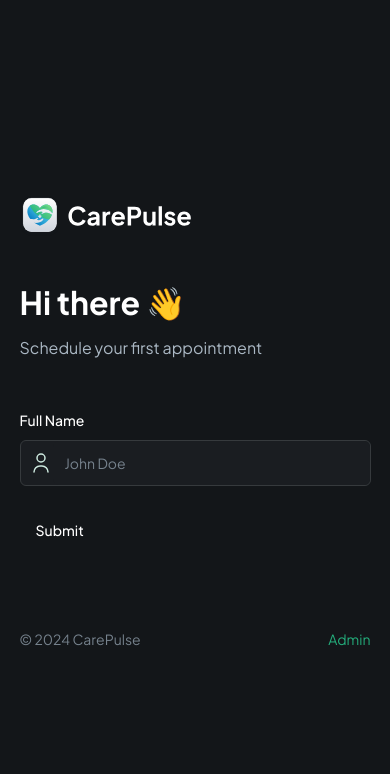
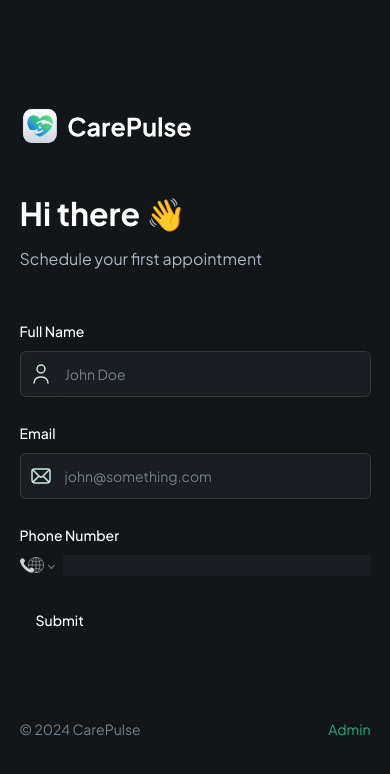
Before and after one commit to anyars-encarta/care-pulse, a Next.js app: page / in a window 390 px wide. Shown: the top 774 px of the page. Built offline with nearby package versions, Linux system fonts and the light colour scheme.

Commit message:
react-phone-number-input

```diff
--- a/components/CustomFormField.tsx
+++ b/components/CustomFormField.tsx
@@ -13,6 +13,8 @@ import { Input } from "@/components/ui/input"
 import { Control } from "react-hook-form";
 import { FormFieldType } from "./forms/PatientForm";
 import Image from "next/image";
+import 'react-phone-number-input/style.css'
+import PhoneInput from 'react-phone-number-input';
 
 interface CustomProps {
     control: Control<any>,
@@ -54,6 +56,14 @@ const RenderField = ({ field, props }: { field: any; props: CustomProps }) => {
                     </FormControl>
                 </div>
             )
+
+        case FormFieldType.PHONE_INPUT:
+            return (
+                <FormControl>
+                    <PhoneInput />
+                </FormControl>
+
+            )
         default:
             break;
     }
--- a/components/forms/PatientForm.tsx
+++ b/components/forms/PatientForm.tsx
@@ -53,6 +53,23 @@ const PatientForm = () => {
                     iconAlt='user'
                 />
 
+                <CustomFormField
+                    fieldType={FormFieldType.INPUT}
+                    control={form.control}
+                    name='email'
+                    label='Email'
+                    placeholder='john@something.com'
+                    iconSrc='/assets/icons/email.svg'
+                    iconAlt='email'
+                />
+
+                <CustomFormField
+                    fieldType={FormFieldType.PHONE_INPUT}
+                    control={form.control}
+                    name='phone'
+                    label='Phone Number'
+                    placeholder='+233 12 345 6789'
+                />
                 <Button type="submit">Submit</Button>
             </form>
         </Form>
--- a/package.json
+++ b/package.json
@@ -20,6 +20,7 @@
     "react": "^18",
     "react-dom": "^18",
     "react-hook-form": "^7.52.1",
+    "react-phone-number-input": "^3.4.3",
     "tailwind-merge": "^2.4.0",
     "tailwindcss-animate": "^1.0.7",
     "zod": "^3.23.8"
```
Also changed, not shown: 1 other file (tests, documents, lock files or other folders).
